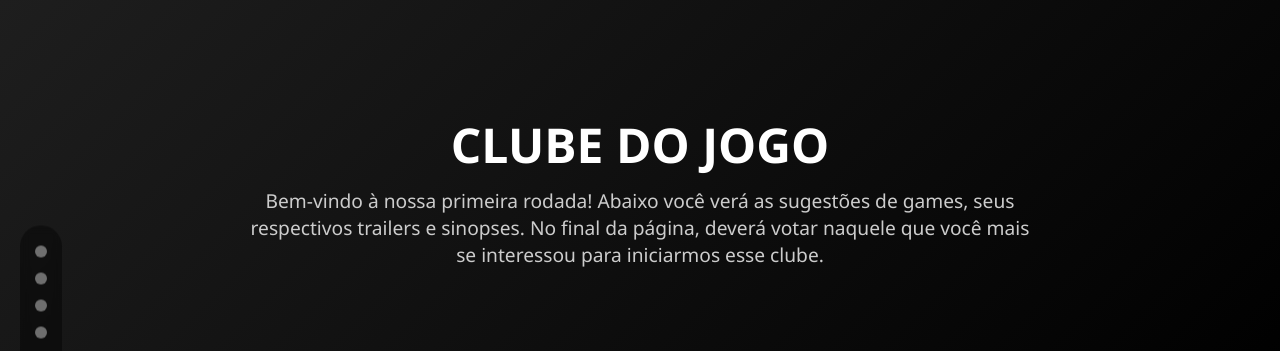
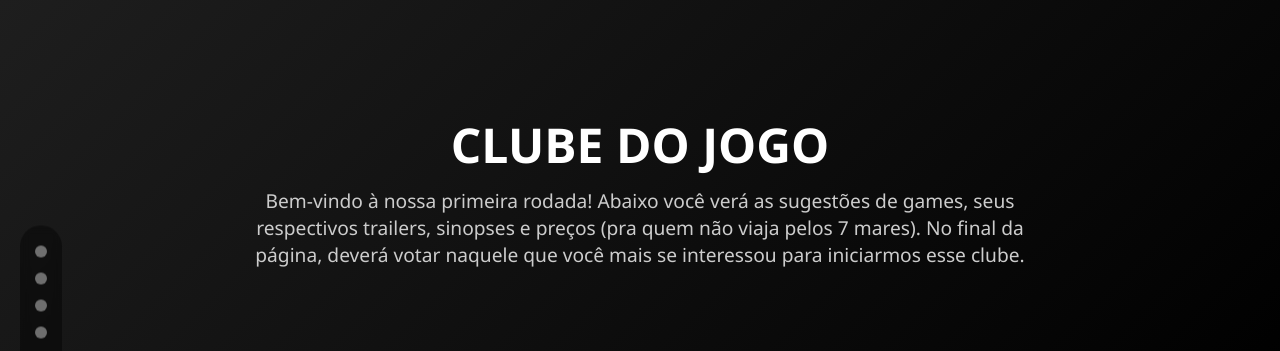
Before and after one commit to JonesBurgo008/clube-do-jogo, a plain HTML site: page index.html in a window 1280 px wide. Shown: the top 351 px of the page. Drawn offline with Linux system fonts and the light colour scheme.

Commit message:
Update subtitle with additional information about prices

```diff
--- a/index.html
+++ b/index.html
@@ -183,7 +183,7 @@
     <!-- ========================================= -->
     <header id="topo" class="boas-vindas">
         <h1>CLUBE DO JOGO</h1>
-        <p class="subtitle">Bem-vindo à nossa primeira rodada! Abaixo você verá as sugestões de games, seus respectivos trailers e sinopses. No final da página, deverá votar naquele que você mais se interessou para iniciarmos esse clube.</p>
+        <p class="subtitle">Bem-vindo à nossa primeira rodada! Abaixo você verá as sugestões de games, seus respectivos trailers, sinopses e preços (pra quem não viaja pelos 7 mares). No final da página, deverá votar naquele que você mais se interessou para iniciarmos esse clube.</p>
     </header>
 
     <!-- ========================================= -->
```
